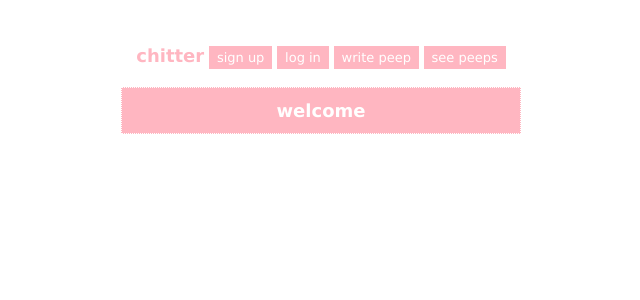
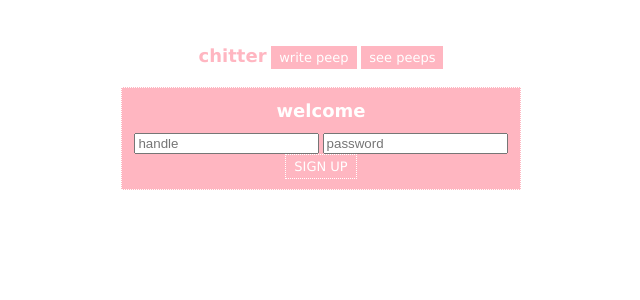
Before and after one commit to makersacademy/frontend-api-challenge, a PHP site: page / in a window 1280 px wide. Shown: the top 300 px of the page, without its empty margins (319-959 px from the left). Run offline with PHP 8.4, Linux system fonts and the light colour scheme.

Commit message:
user can sign up...but sees no confirmation

```diff
--- a/css/style.css
+++ b/css/style.css
@@ -19,3 +19,14 @@
   display: inline-block;
   font: normal 13px Verdana, sans-serif;
 }
+
+.button2 {
+  background-color: lightpink;
+  border: 1px dotted white;
+  color: white;
+  padding: 4px 8px;
+  text-align: center;
+  text-decoration: none;
+  display: inline-block;
+  font: normal 13px Verdana, sans-serif;
+}
--- a/index.html
+++ b/index.html
@@ -10,8 +10,6 @@
       <h3>
         <center>
         <font color="lightpink" size="4" face="verdana">chitter</font>
-        <input type="button" class="button" id="signup" value="sign up">
-        <input type="button" class="button" id="login" value="log in">
         <input type="button" class="button" id="write" value="write peep">
         <input type="button" class="button" id="see" value="see peeps">
       </h3>
@@ -19,6 +17,15 @@
         <center>
       <div id="main">
       <h3><font color="white" size="4" face="verdana">welcome</font></h3>
+
+      <form id="signup">
+        <div>
+            <input type="text" name="" id="handle" placeholder="handle">
+            <input type="text" name="" id="password" placeholder="password">
+        </div>
+        <input type="submit" class="button2" value="SIGN UP">
+      </form>
+
       </div>
       </font>
       <script src="jquery.js"></script>
--- a/src/getpeeps.js
+++ b/src/getpeeps.js
@@ -6,14 +6,14 @@ $(document).ready(function() {
       return response.json();
     }).then(function(data) {
 
-      $.each(data, function (index, value) {
+      $.each(data, function(index, value) {
         var node1 = document.createElement("P");
         var node2 = document.createElement("P");
         var node3 = document.createElement("P");
         var br = document.createElement("BR");
 
         var text = document.createTextNode(value.body);
-        var time = document.createTextNode("Written on: "+ value.created_at.substring(0, 10));
+        var time = document.createTextNode("Written on: " + value.created_at.substring(0, 10));
         var author = document.createTextNode("Authored by: " + value.user.handle);
 
         node1.appendChild(text);
@@ -31,4 +31,29 @@ $(document).ready(function() {
 
   });
 
+  document.getElementById('signup').addEventListener('submit', signup);
+
+  function signup(event) {
+    event.preventDefault();
+
+    fetch('https://chitter-backend-api.herokuapp.com/users', {
+        method: 'POST',
+        headers: {
+          'Content-Type': 'application/json'
+        },
+        body: JSON.stringify({
+          "user": {
+            handle: document.getElementById('handle').value,
+            password: document.getElementById('password').value
+          }
+        })
+      })
+      .then(function(response) {
+        return response.json();
+      })
+      .then(function(data) {
+        console.log(JSON.stringify(data));
+      });
+  };
+
 });
```
